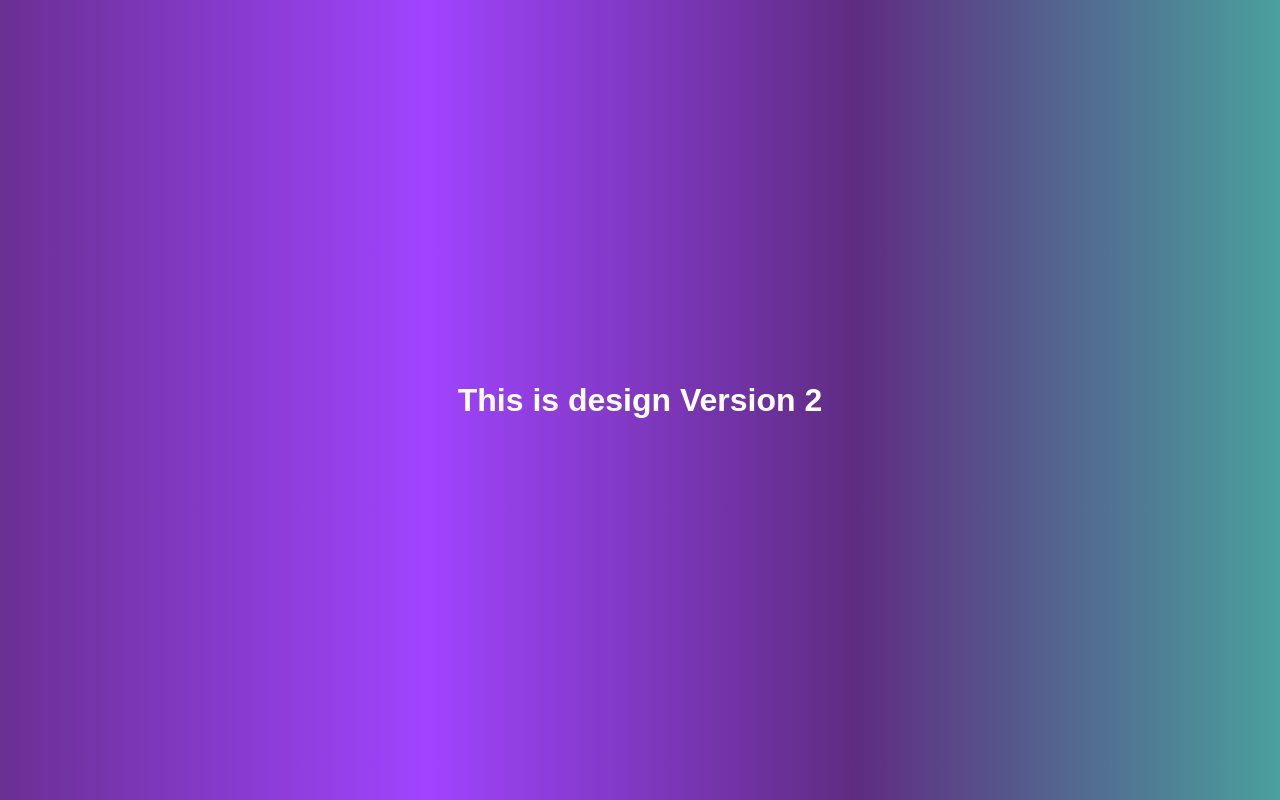
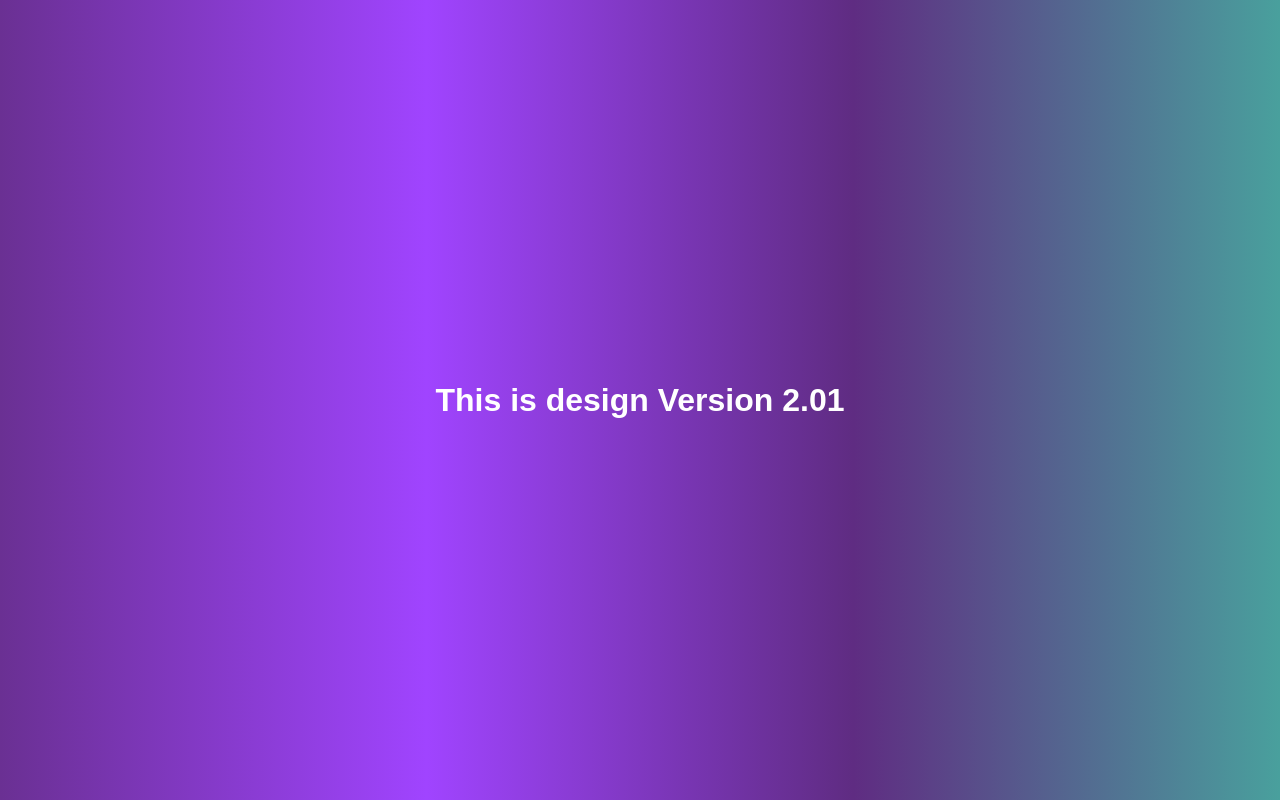
Before and after one commit to SoubhagyaNanda/myrepo01, a plain HTML site: page index.html in a window 1280 px wide. Drawn offline with Linux system fonts and the light colour scheme.

Commit message:
changed version 2.01

```diff
--- a/index.html
+++ b/index.html
@@ -6,6 +6,6 @@
     <link rel="stylesheet" href="styles.css">
 </head>
 <body>
-    <h1>This is design Version 2</h1>
+    <h1>This is design Version 2.01</h1>
 </body>
 </html>
```
